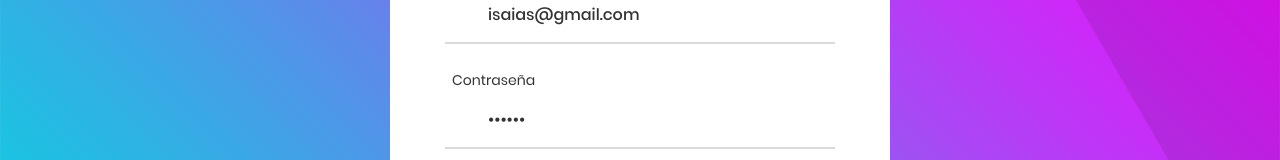
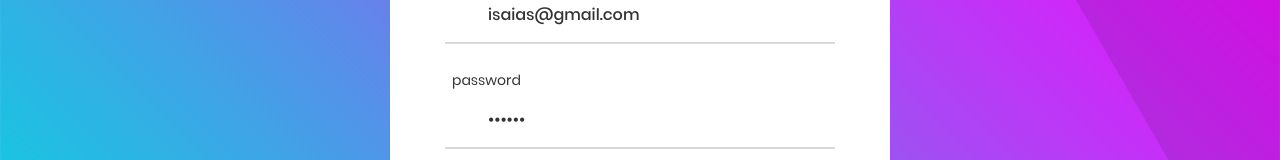
Before and after one commit to Adrian-Garcia-Cuya/section-26_authApp, an Angular app: page /auth/login in a window 1280 px wide. Shown: the part 294-454 px from the top of the page. Built offline with nearby package versions, Linux system fonts and the light colour scheme; no server answers.

Commit message:
deploy test 1

```diff
--- a/src/app/auth/pages/login-page/login-page.html
+++ b/src/app/auth/pages/login-page/login-page.html
@@ -8,7 +8,7 @@
   </div>
 
   <div class="wrap-input100">
-    <span class="label-input100">Contraseña</span>
+    <span class="label-input100">password</span>
     <input
       formControlName="password"
       class="input100"
```
